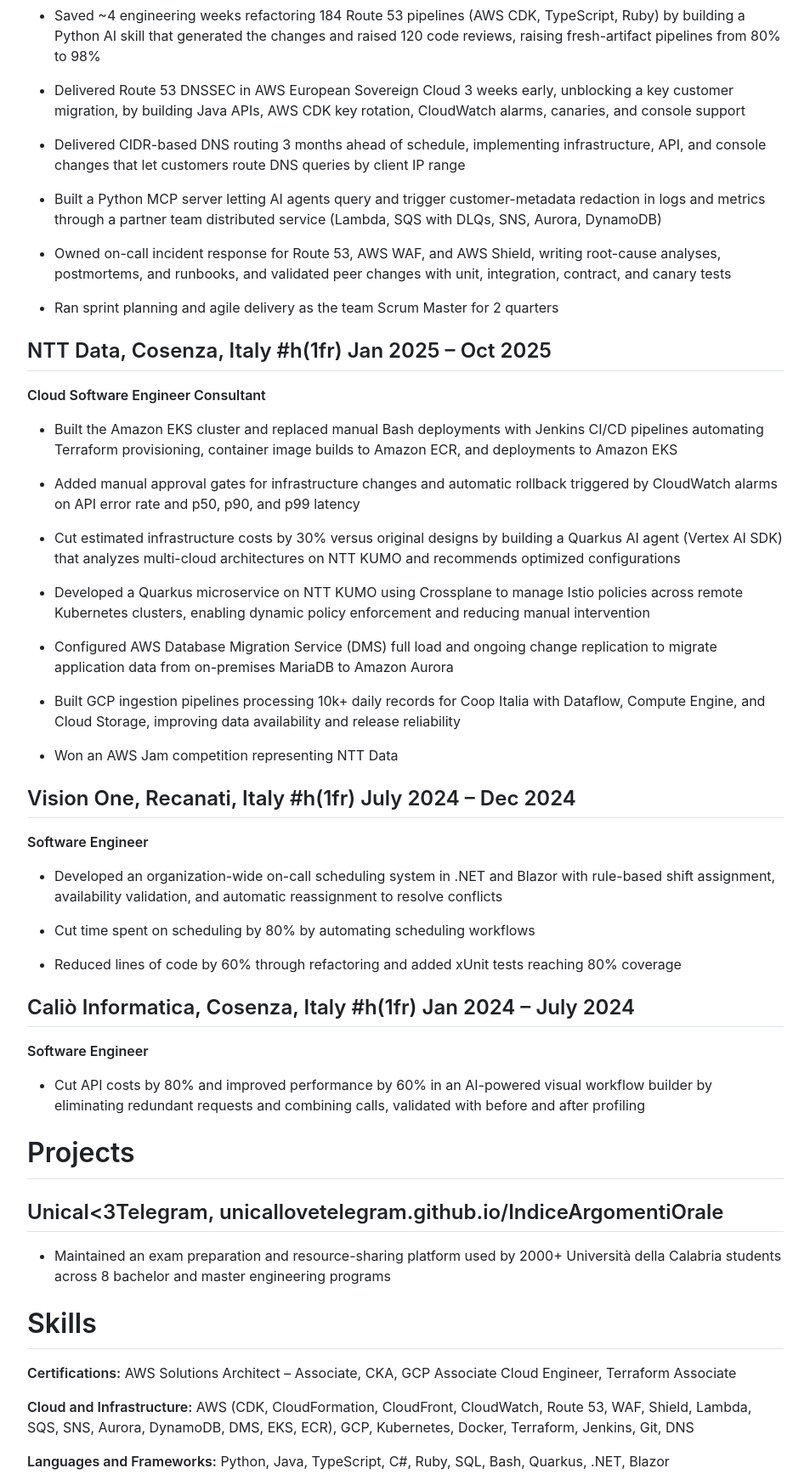
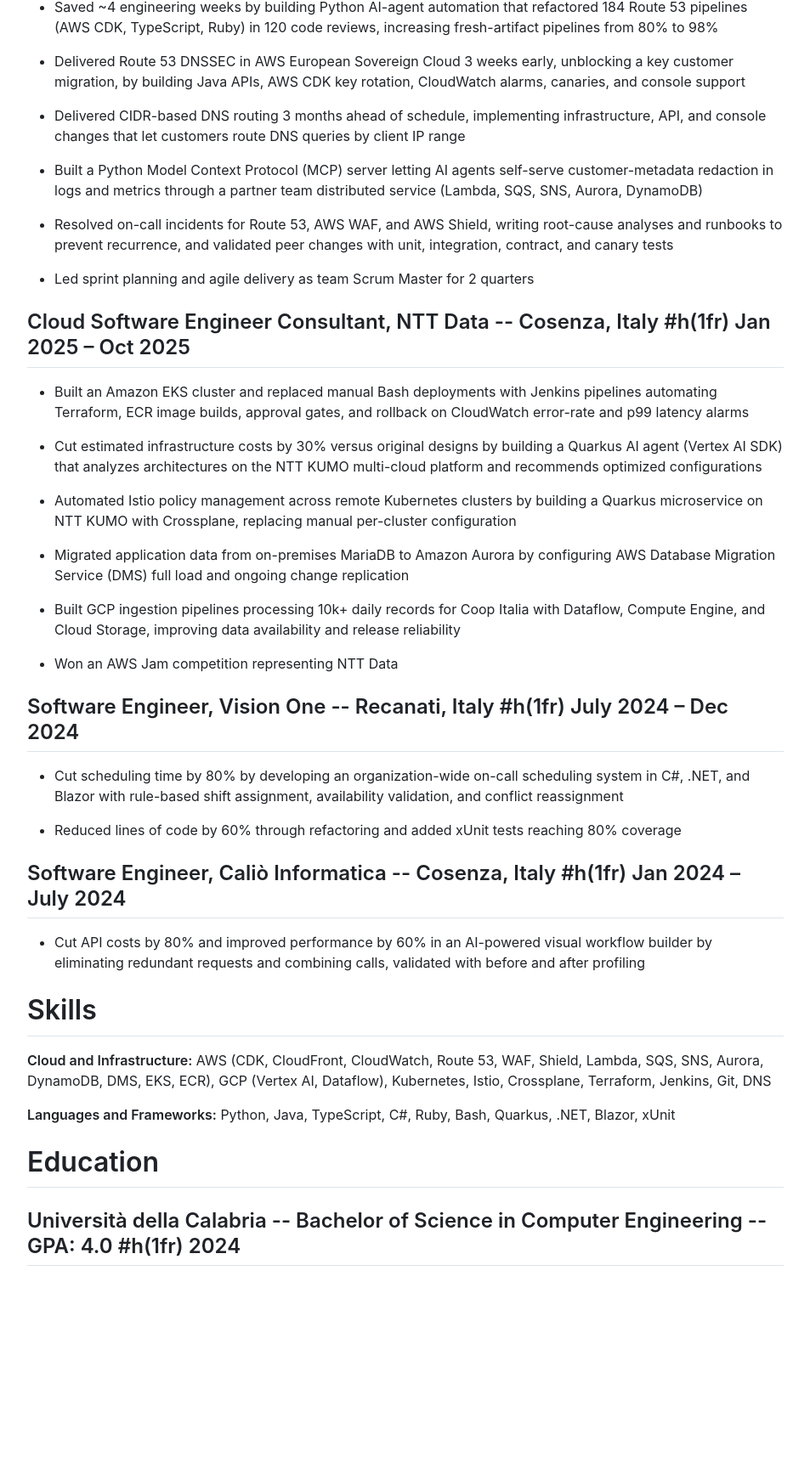
Before and after one commit to umbertocicciaa/umbertodomenico-ciccia-resume, a plain HTML site: page rendercv_output/Umberto_Domenico_Ciccia_CV.html in a window 1280 px wide. Shown: the part 542-2277 px from the top of the page at 85% size, without its empty margins (163-1116 px from the left). After the commit the page ends 2085 px from the top, so only its background shows below. Drawn offline with nearby package versions, Linux system fonts and the light colour scheme.

Commit message:
feat: update generic resume

```diff
--- a/rendercv_output/Umberto_Domenico_Ciccia_CV.html
+++ b/rendercv_output/Umberto_Domenico_Ciccia_CV.html
@@ -47,17 +47,16 @@
         <li>LinkedIn: <a href="https://linkedin.com/in/umberto-domenico-ciccia">umberto-domenico-ciccia</a></li>
         </ul>
         <h1>Experience</h1>
-        <h2><strong>Amazon Web Services (AWS)</strong>, Dublin, Ireland #h(1fr) Nov 2025 – Present</h2>
-        <p><strong>Systems Development Engineer</strong></p>
+        <h2><strong>Systems Development Engineer</strong>, <strong>Amazon Web Services (AWS)</strong> -- Dublin, Ireland #h(1fr) Nov 2025 – Present</h2>
         <ul>
         <li>
-        <p>Eliminated 84 false-positive SEV-2 pages over 6 months by diagnosing a DNS monitoring misconfiguration where same-AZ availability checks failed due to NAT hairpin behavior in a 3-AZ setup</p>
+        <p>Eliminated 84 false-positive SEV-2 pages over 6 months by tracing same-AZ DNS availability check failures to NAT hairpin behavior in a 3-AZ setup and fixing the monitoring configuration</p>
         </li>
         <li>
-        <p>Built Amazon CloudFront for AWS European Sovereign Cloud end to end, including AWS CDK infrastructure as code, deployment pipelines, service APIs, CloudWatch monitoring and alarms, and on-call operations</p>
+        <p>Launched Amazon CloudFront for AWS European Sovereign Cloud general availability, building AWS CDK infrastructure as code, deployment pipelines, service APIs, CloudWatch alarms, and on-call operations</p>
         </li>
         <li>
-        <p>Saved ~4 engineering weeks refactoring 184 Route 53 pipelines (AWS CDK, TypeScript, Ruby) by building a Python AI skill that generated the changes and raised 120 code reviews, raising fresh-artifact pipelines from 80% to 98%</p>
+        <p>Saved ~4 engineering weeks by building Python AI-agent automation that refactored 184 Route 53 pipelines (AWS CDK, TypeScript, Ruby) in 120 code reviews, increasing fresh-artifact pipelines from 80% to 98%</p>
         </li>
         <li>
         <p>Delivered Route 53 DNSSEC in AWS European Sovereign Cloud 3 weeks early, unblocking a key customer migration, by building Java APIs, AWS CDK key rotation, CloudWatch alarms, canaries, and console support</p>
@@ -66,32 +65,28 @@
         <p>Delivered CIDR-based DNS routing 3 months ahead of schedule, implementing infrastructure, API, and console changes that let customers route DNS queries by client IP range</p>
         </li>
         <li>
-        <p>Built a Python MCP server letting AI agents query and trigger customer-metadata redaction in logs and metrics through a partner team distributed service (Lambda, SQS with DLQs, SNS, Aurora, DynamoDB)</p>
+        <p>Built a Python Model Context Protocol (MCP) server letting AI agents self-serve customer-metadata redaction in logs and metrics through a partner team distributed service (Lambda, SQS, SNS, Aurora, DynamoDB)</p>
         </li>
         <li>
-        <p>Owned on-call incident response for Route 53, AWS WAF, and AWS Shield, writing root-cause analyses, postmortems, and runbooks, and validated peer changes with unit, integration, contract, and canary tests</p>
+        <p>Resolved on-call incidents for Route 53, AWS WAF, and AWS Shield, writing root-cause analyses and runbooks to prevent recurrence, and validated peer changes with unit, integration, contract, and canary tests</p>
         </li>
         <li>
-        <p>Ran sprint planning and agile delivery as the team Scrum Master for 2 quarters</p>
+        <p>Led sprint planning and agile delivery as team Scrum Master for 2 quarters</p>
         </li>
         </ul>
-        <h2><strong>NTT Data</strong>, Cosenza, Italy #h(1fr) Jan 2025 – Oct 2025</h2>
-        <p><strong>Cloud Software Engineer Consultant</strong></p>
+        <h2><strong>Cloud Software Engineer Consultant</strong>, <strong>NTT Data</strong> -- Cosenza, Italy #h(1fr) Jan 2025 – Oct 2025</h2>
         <ul>
         <li>
-        <p>Built the Amazon EKS cluster and replaced manual Bash deployments with Jenkins CI/CD pipelines automating Terraform provisioning, container image builds to Amazon ECR, and deployments to Amazon EKS</p>
+        <p>Built an Amazon EKS cluster and replaced manual Bash deployments with Jenkins pipelines automating Terraform, ECR image builds, approval gates, and rollback on CloudWatch error-rate and p99 latency alarms</p>
         </li>
         <li>
-        <p>Added manual approval gates for infrastructure changes and automatic rollback triggered by CloudWatch alarms on API error rate and p50, p90, and p99 latency</p>
+        <p>Cut estimated infrastructure costs by 30% versus original designs by building a Quarkus AI agent (Vertex AI SDK) that analyzes architectures on the NTT KUMO multi-cloud platform and recommends optimized configurations</p>
         </li>
         <li>
-        <p>Cut estimated infrastructure costs by 30% versus original designs by building a Quarkus AI agent (Vertex AI SDK) that analyzes multi-cloud architectures on NTT KUMO and recommends optimized configurations</p>
+        <p>Automated Istio policy management across remote Kubernetes clusters by building a Quarkus microservice on NTT KUMO with Crossplane, replacing manual per-cluster configuration</p>
         </li>
         <li>
-        <p>Developed a Quarkus microservice on NTT KUMO using Crossplane to manage Istio policies across remote Kubernetes clusters, enabling dynamic policy enforcement and reducing manual intervention</p>
-        </li>
-        <li>
-        <p>Configured AWS Database Migration Service (DMS) full load and ongoing change replication to migrate application data from on-premises MariaDB to Amazon Aurora</p>
+        <p>Migrated application data from on-premises MariaDB to Amazon Aurora by configuring AWS Database Migration Service (DMS) full load and ongoing change replication</p>
         </li>
         <li>
         <p>Built GCP ingestion pipelines processing 10k+ daily records for Coop Italia with Dataflow, Compute Engine, and Cloud Storage, improving data availability and release reliability</p>
@@ -100,36 +95,24 @@
         <p>Won an AWS Jam competition representing NTT Data</p>
         </li>
         </ul>
-        <h2><strong>Vision One</strong>, Recanati, Italy #h(1fr) July 2024 – Dec 2024</h2>
-        <p><strong>Software Engineer</strong></p>
+        <h2><strong>Software Engineer</strong>, <strong>Vision One</strong> -- Recanati, Italy #h(1fr) July 2024 – Dec 2024</h2>
         <ul>
         <li>
-        <p>Developed an organization-wide on-call scheduling system in .NET and Blazor with rule-based shift assignment, availability validation, and automatic reassignment to resolve conflicts</p>
-        </li>
-        <li>
-        <p>Cut time spent on scheduling by 80% by automating scheduling workflows</p>
+        <p>Cut scheduling time by 80% by developing an organization-wide on-call scheduling system in C#, .NET, and Blazor with rule-based shift assignment, availability validation, and conflict reassignment</p>
         </li>
         <li>
         <p>Reduced lines of code by 60% through refactoring and added xUnit tests reaching 80% coverage</p>
         </li>
         </ul>
-        <h2><strong>Caliò Informatica</strong>, Cosenza, Italy #h(1fr) Jan 2024 – July 2024</h2>
-        <p><strong>Software Engineer</strong></p>
+        <h2><strong>Software Engineer</strong>, <strong>Caliò Informatica</strong> -- Cosenza, Italy #h(1fr) Jan 2024 – July 2024</h2>
         <ul>
         <li>Cut API costs by 80% and improved performance by 60% in an AI-powered visual workflow builder by eliminating redundant requests and combining calls, validated with before and after profiling</li>
         </ul>
-        <h1>Projects</h1>
-        <h2><strong>Unical&lt;3Telegram</strong>, unicallovetelegram.github.io/IndiceArgomentiOrale</h2>
-        <ul>
-        <li>Maintained an exam preparation and resource-sharing platform used by 2000+ Università della Calabria students across 8 bachelor and master engineering programs</li>
-        </ul>
         <h1>Skills</h1>
-        <p><strong>Certifications:</strong> AWS Solutions Architect – Associate, CKA, GCP Associate Cloud Engineer, Terraform Associate</p>
-        <p><strong>Cloud and Infrastructure:</strong> AWS (CDK, CloudFormation, CloudFront, CloudWatch, Route 53, WAF, Shield, Lambda, SQS, SNS, Aurora, DynamoDB, DMS, EKS, ECR), GCP, Kubernetes, Docker, Terraform, Jenkins, Git, DNS</p>
-        <p><strong>Languages and Frameworks:</strong> Python, Java, TypeScript, C#, Ruby, SQL, Bash, Quarkus, .NET, Blazor</p>
+        <p><strong>Cloud and Infrastructure:</strong> AWS (CDK, CloudFront, CloudWatch, Route 53, WAF, Shield, Lambda, SQS, SNS, Aurora, DynamoDB, DMS, EKS, ECR), GCP (Vertex AI, Dataflow), Kubernetes, Istio, Crossplane, Terraform, Jenkins, Git, DNS</p>
+        <p><strong>Languages and Frameworks:</strong> Python, Java, TypeScript, C#, Ruby, Bash, Quarkus, .NET, Blazor, xUnit</p>
         <h1>Education</h1>
-        <h2><strong>Università della Calabria</strong>, Master of Science in Artificial Intelligence and Machine Learning -- GPA: 4.0/4.0 #h(1fr) 2025</h2>
-        <h2><strong>Università della Calabria</strong>, Bachelor of Science in Computer Engineering -- GPA: 4.0/4.0 #h(1fr) 2024</h2>
+        <h2><strong>Università della Calabria</strong> -- Bachelor of Science in Computer Engineering -- GPA: 4.0 #h(1fr) 2024</h2>
     </article>
 </body>
 
```
Also changed, not shown: rendercv_output/Umberto_Domenico_Ciccia_CV_1.png, 8 other files.
